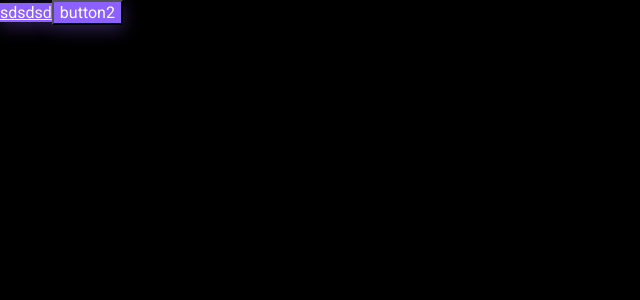
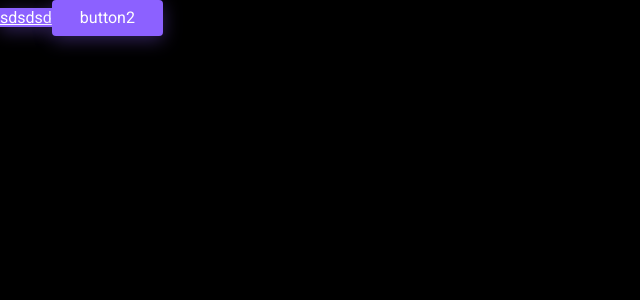
Before and after one commit to ericbloodyax12/cardManager, a React (Vite) app: page / in a window 1280 px wide. Shown: the top 300 px of the page, without its empty margins (0-640 px from the left). Built offline with nearby package versions, Linux system fonts and the light colour scheme.

Commit message:
-add icon in Button component and activate styles

```diff
--- a/src/components/ui/button/button.module.scss
+++ b/src/components/ui/button/button.module.scss
@@ -1,4 +1,4 @@
-.button {
+button {
   all: unset;
 
   cursor: pointer;
--- a/src/components/ui/button/button.tsx
+++ b/src/components/ui/button/button.tsx
@@ -1,4 +1,6 @@
 import { ComponentPropsWithoutRef, ElementType } from 'react'
+
+import { Typography } from '@/components/ui/typography'
 
 import s from './button.module.scss'
 
@@ -7,6 +9,7 @@ export type ButtonProps<T extends ElementType> = {
    * add width: 100% to the 'button' el */
   as?: T
   fullWidth?: boolean
+  icon?: string
   variant?: 'link' | 'primary' | 'secondary' | 'tertiary'
 } & ComponentPropsWithoutRef<T> //это пропсы, которые принимает стандартный html-тег button, мы их расширяем своими пропсами (сейчас это уже дженерик)
 /**
@@ -14,13 +17,18 @@ export type ButtonProps<T extends ElementType> = {
 export const Button = <T extends ElementType = 'button'>(props: ButtonProps<T>) => {
   const {
     as: Component = 'button' /* инициализация с переименованием */,
+    children,
     className,
     fullWidth,
+    icon,
     variant = 'primary',
     ...rest
   } = props
 
   return (
-    <Component className={`${s[variant]} ${fullWidth ? s.fullWidth : ''} ${className}`} {...rest} />
+    <Component className={`${s[variant]} ${fullWidth ? s.fullWidth : ''} ${className}`} {...rest}>
+      {icon && <img src={icon} />}
+      <Typography>{children}</Typography>
+    </Component>
   )
 }
```
Also changed, not shown: src/components/assets/icons/logout.svg (added), 1 other file (tests, documents, lock files or other folders).
